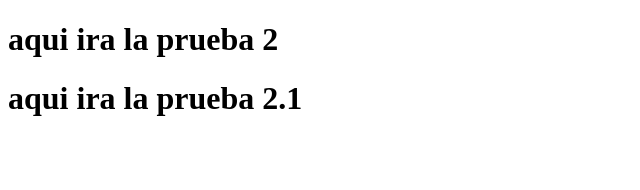
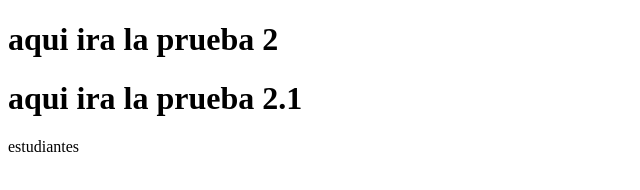
Before and after one commit to josuereyes16/Oracle_Register_System, a plain HTML site: page persona.html in a window 1280 px wide. Shown: the full height of the page, 0-640 px from the left. Drawn offline with Linux system fonts and the light colour scheme.

```diff
--- a/persona.html
+++ b/persona.html
@@ -8,5 +8,6 @@
 <body>
     <h1>aqui ira la prueba 2</h1>
     <h1>aqui ira la prueba 2.1</h1>
+    <p>estudiantes</p>
 </body>
 </html>
```
